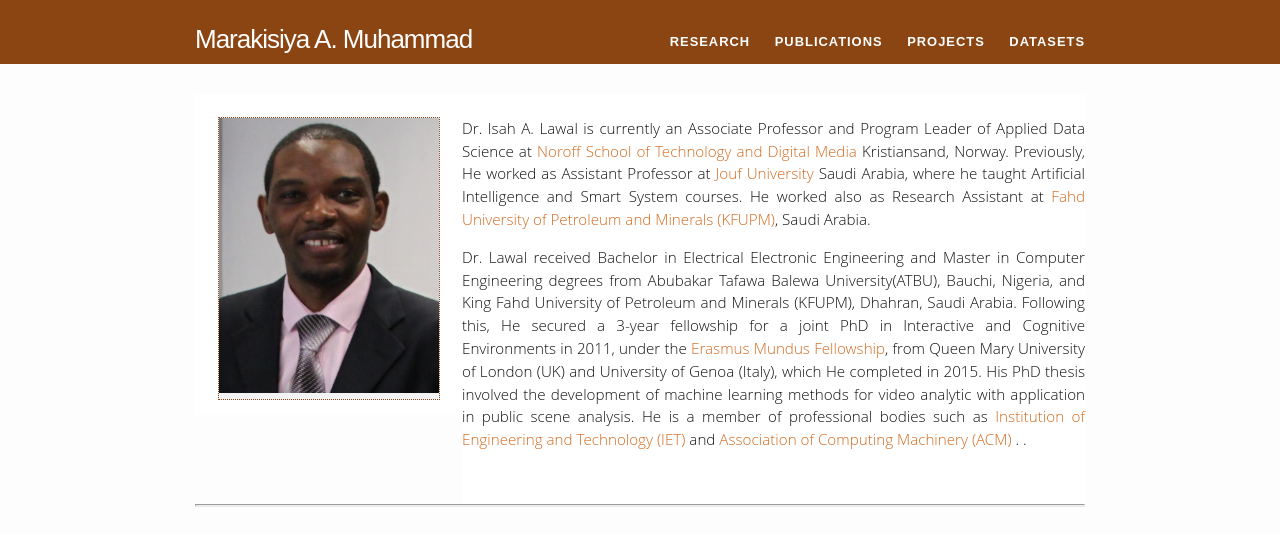
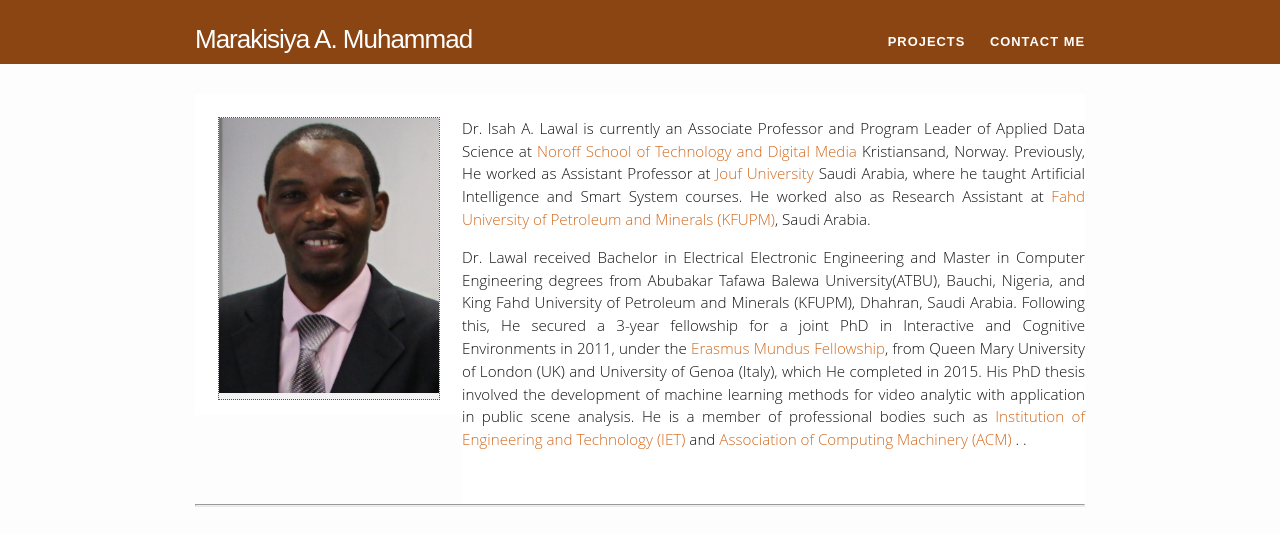
Before and after one commit to Marakisiya/Portofolio_of_work, a plain HTML site: page index.html in a window 1280 px wide. Shown: the top 534 px of the page. Drawn offline with Linux system fonts and the light colour scheme.

Commit message:
Update index.html

```diff
--- a/index.html
+++ b/index.html
@@ -37,22 +37,12 @@
         <ul class="menu">
 
 
-     <li><a href="./research/" class="page-link">Research</a>
+        <li><a href="./projects/" class="page-link">Projects</a>
 
     </li>
 
 
-     <li><a href="./publications/" class="page-link">Publications</a>
-
-    </li>
-
-
-     <li><a href="./projects/" class="page-link">Projects</a>
-
-    </li>
-
-
-     <li><a href="./datasets/" class="page-link">Datasets</a>
+     <li><a href="./datasets/" class="page-link">Contact Me</a>
 
     </li>
 
```
